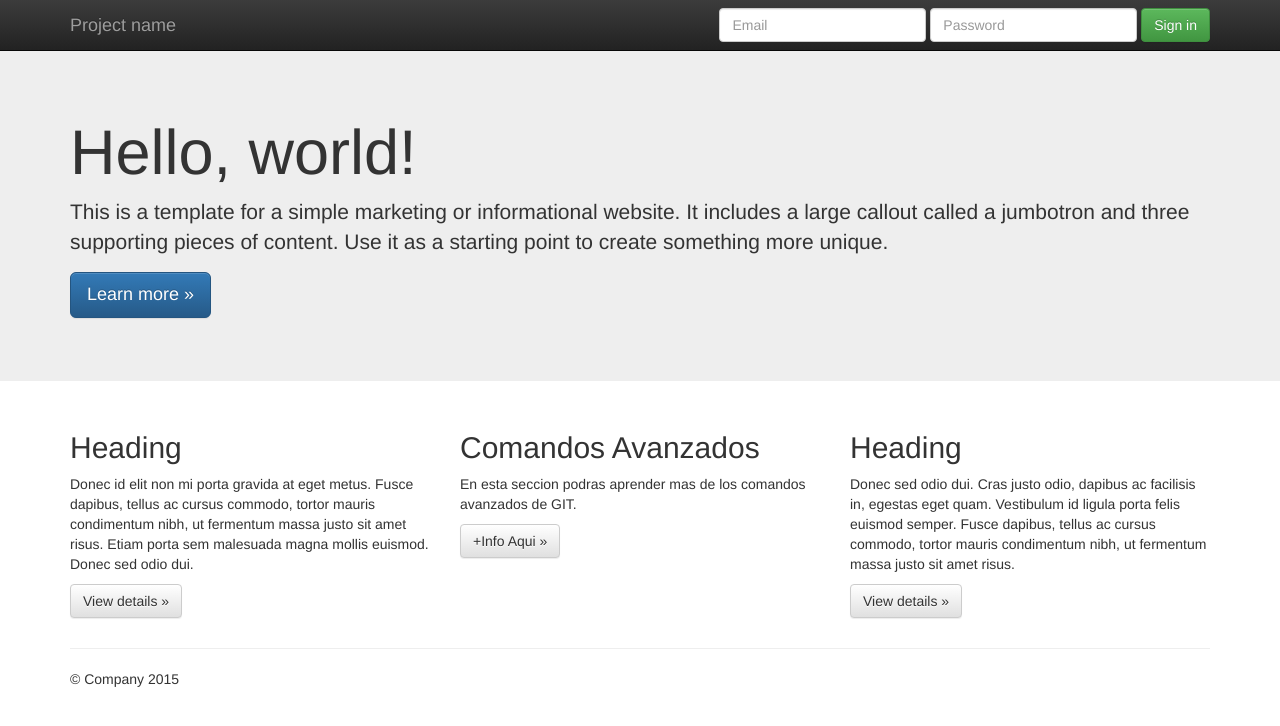
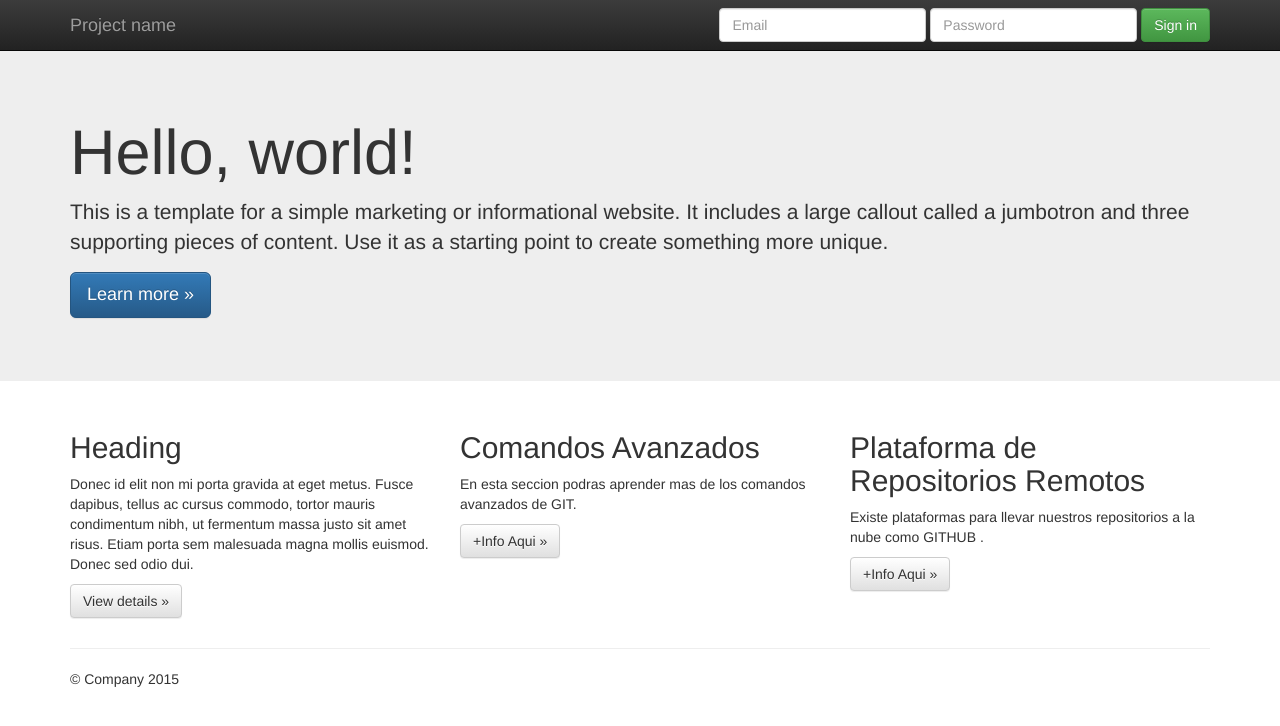
Before and after one commit to irina-nieves/Trabajo2_Irina_Nieves, a plain HTML site: page index.html in a window 1280 px wide. Drawn offline with nearby package versions, Linux system fonts and the light colour scheme.

Commit message:
Se actualiza template, se agrega seccion de Plataformas

```diff
--- a/index.html
+++ b/index.html
@@ -75,9 +75,9 @@
           <p><a class="btn btn-default" href="#" role="button">+Info Aqui &raquo;</a></p>
        </div>
         <div class="col-md-4">
-          <h2>Heading</h2>
-          <p>Donec sed odio dui. Cras justo odio, dapibus ac facilisis in, egestas eget quam. Vestibulum id ligula porta felis euismod semper. Fusce dapibus, tellus ac cursus commodo, tortor mauris condimentum nibh, ut fermentum massa justo sit amet risus.</p>
-          <p><a class="btn btn-default" href="#" role="button">View details &raquo;</a></p>
+          <h2>Plataforma de Repositorios Remotos</h2>
+          <p>Existe plataformas para llevar nuestros repositorios a la nube como GITHUB .</p>
+          <p><a class="btn btn-default" href="#" role="button">+Info Aqui &raquo;</a></p>
         </div>
       </div>
 
```
